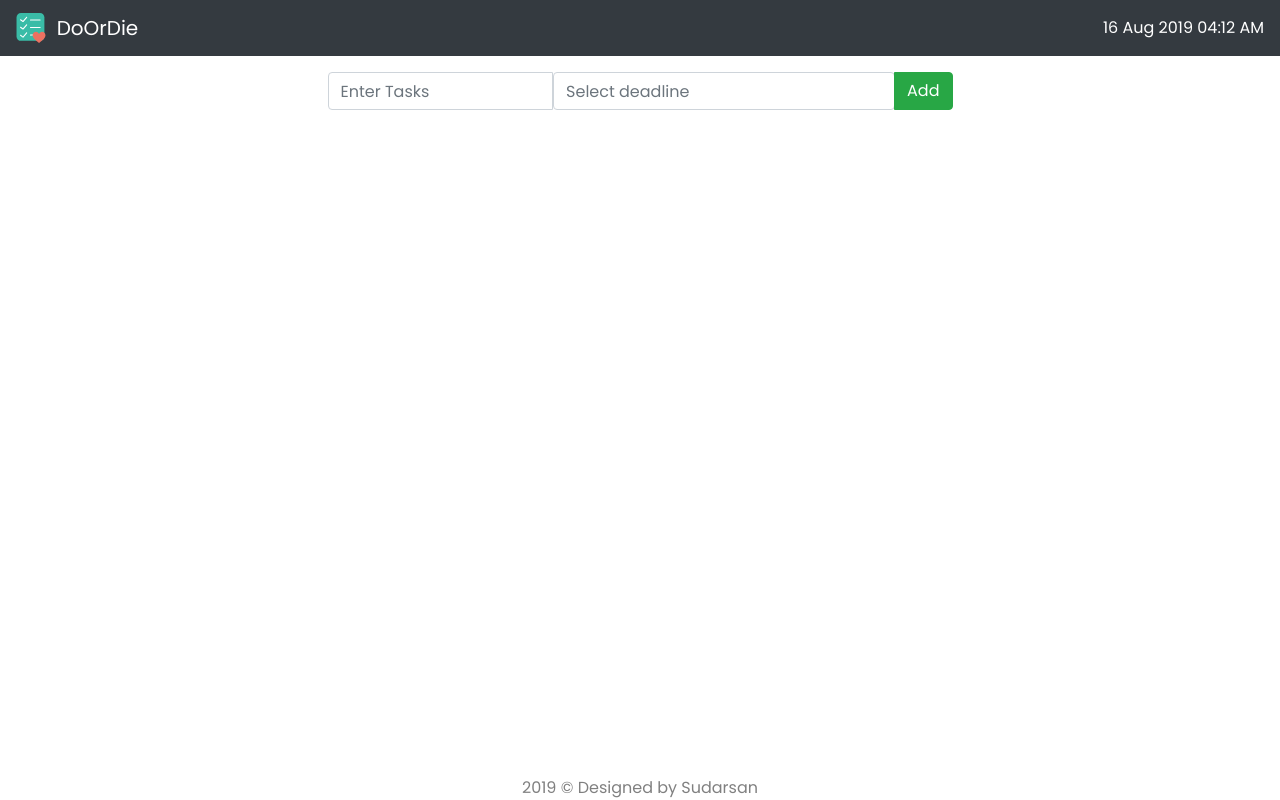
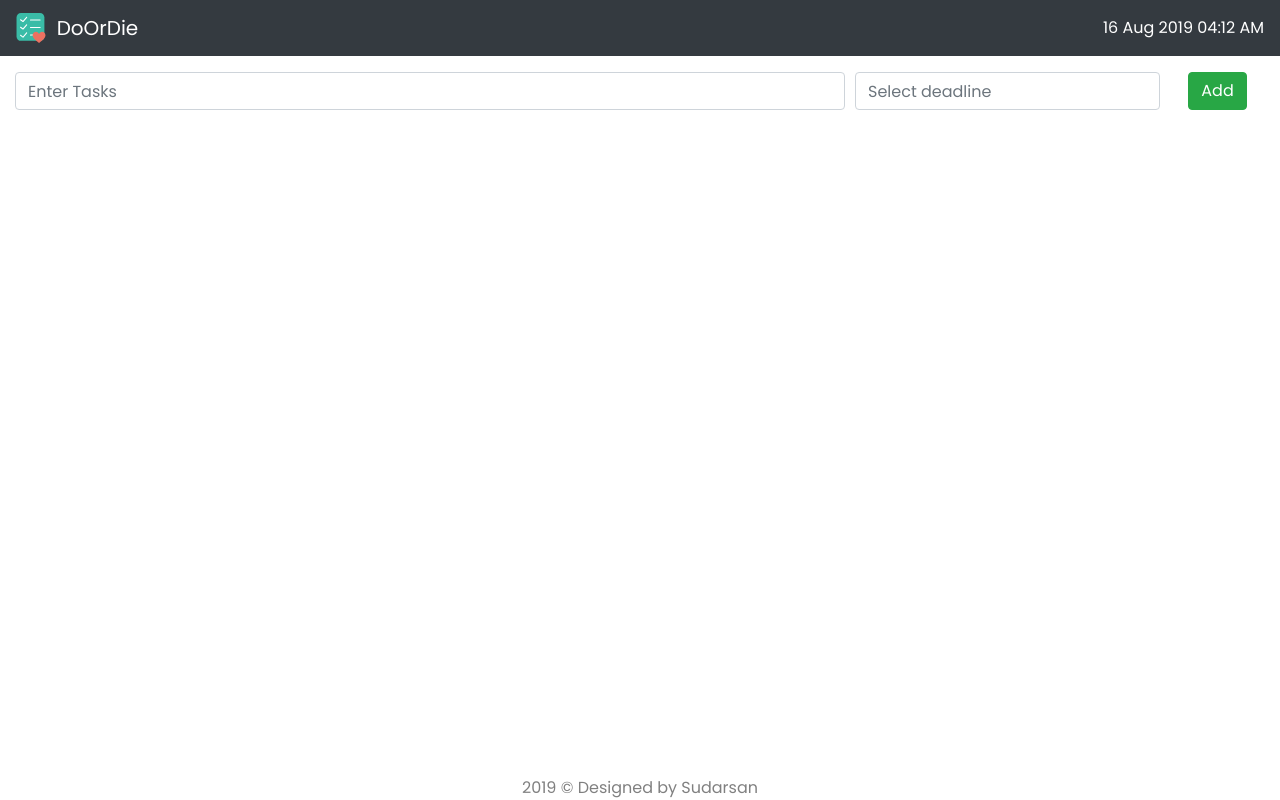
Before and after one commit to tjsudarsan/DoOrDieTodoApp, a React (Create React App) app: page / in a window 1280 px wide. Built offline with nearby package versions, Linux system fonts and the light colour scheme.

Commit message:
Actions AddtodoItem

```diff
--- a/src/components/TodoForm.js
+++ b/src/components/TodoForm.js
@@ -1,6 +1,8 @@
 import React, { Component } from "react";
 import DatePicker from "react-datepicker";
 import { connect } from "react-redux";
+
+import { addTodoItemAction } from "../redux/actions/actions-todo";
 
 import "react-datepicker/dist/react-datepicker.css";
 
@@ -9,6 +11,10 @@ class TodoForm extends Component {
     deadLine: "",
     todoInput: ""
   };
+
+  componentDidMount() {
+    console.log(this.props);
+  }
 
   todoInputChange = e => {
     if (e.target.value.length <= 100) {
@@ -46,17 +52,12 @@ class TodoForm extends Component {
   };
 
   render() {
-    console.log(this.props);
     return (
       <div className="row align-items-center">
         <div className="col-12" style={{ textAlign: "center" }}>
-          <form
-            id="todoForm"
-            onSubmit={this.handleSubmit}
-            autoComplete="off"
-            className="form-inline"
-          >
-            <div className="input-group mb-3 todoForm">
+          <form id="todoForm" onSubmit={this.handleSubmit} autoComplete="off">
+            <div className="form-row">
+              <div className="col-12 col-md-8">
                 <input
                   type="text"
                   name="todoInput"
@@ -65,6 +66,8 @@ class TodoForm extends Component {
                   value={this.state.todoInput}
                   onChange={this.todoInputChange}
                 />
+              </div>
+              <div className="col-12 col-md-3">
                 <DatePicker
                   selected={this.state.deadLine}
                   onChange={this.handleDateChange}
@@ -76,7 +79,8 @@ class TodoForm extends Component {
                   dateFormat="MMM dd, yyyy h:mm aa"
                   name="deadLine"
                 />
-              <div className="input-group-append">
+              </div>
+              <div className="col">
                 <button className="btn btn-success" type="submit">
                   Add
                 </button>
@@ -89,4 +93,12 @@ class TodoForm extends Component {
   }
 }
 
-export default connect()(TodoForm);
+const mapDispatchToProps = dispatch => ({
+  addTodoItem: (todoInput, deadLine) =>
+    dispatch(addTodoItemAction(todoInput, deadLine))
+});
+
+export default connect(
+  null,
+  mapDispatchToProps
+)(TodoForm);
--- a/src/components/TodoList.js
+++ b/src/components/TodoList.js
@@ -7,10 +7,8 @@ const TodoList = props => {
   return props.list.map(item => <TodoItem key={item.id} {...item} />);
 };
 
-const mapStateToProps = state => {
-  return {
-    list: state.todo.list
-  };
-};
+const mapStateToProps = state => ({
+  list: state.todo.list
+});
 
 export default connect(mapStateToProps)(TodoList);
--- a/src/css/style.css
+++ b/src/css/style.css
@@ -24,12 +24,6 @@ p {
   top: auto;
   user-select: none;
 }
-
-.todoForm {
-  margin: auto;
-  width: 50% !important;
-}
-
 .todo-item-body {
   display: flex;
   align-items: center;
@@ -48,3 +42,7 @@ p {
 .todo-content > span {
   font-size: 13px;
 }
+
+.react-datepicker-wrapper {
+  width: 100% !important;
+}
--- /dev/null
+++ b/src/redux/actions/actions-todo.js
@@ -0,0 +1,22 @@
+import uuid from "uuid/v4";
+
+export const addTodoItemAction = (todoInput, deadLine) => {
+  return dispatch => {
+    try {
+        let payload = {
+          id: uuid(),
+          todo: todoInput,
+          createdAt: new Date().toISOString(),
+          isCompleted: false,
+          completedAt: null,
+          deadLine
+        };
+        dispatch({
+          type: "ADD_TODO_ITEM",
+          payload
+        });
+      } catch (error) {
+        console.log(error);
+      }
+  };
+};
--- a/src/redux/reducer/reducer-todo.js
+++ b/src/redux/reducer/reducer-todo.js
@@ -4,6 +4,13 @@ const defaultState = {
 
 const todoReducer = (state = defaultState, actions) => {
   switch (actions.type) {
+    case "ADD_TODO_ITEM":
+        let listCopy = state.list.slice();
+        listCopy.push(actions.payload);
+        return {
+          ...state,
+          list: listCopy
+        };
     default:
       return state;
   }
--- a/src/redux/store.js
+++ b/src/redux/store.js
@@ -1,7 +1,14 @@
-import { createStore } from "redux";
+import { createStore, applyMiddleware } from "redux";
 
+//Middlewares
+import thunk from "redux-thunk";
+import logger from "redux-logger";
+
+//RootReducer
 import reducers from "./reducer/rootReducers";
 
-const store = createStore(reducers);
+const middlewares = applyMiddleware(thunk, logger);
+
+const store = createStore(reducers, middlewares);
 
 export default store;
```
Lines whose indentation alone changed are shown as unchanged.
